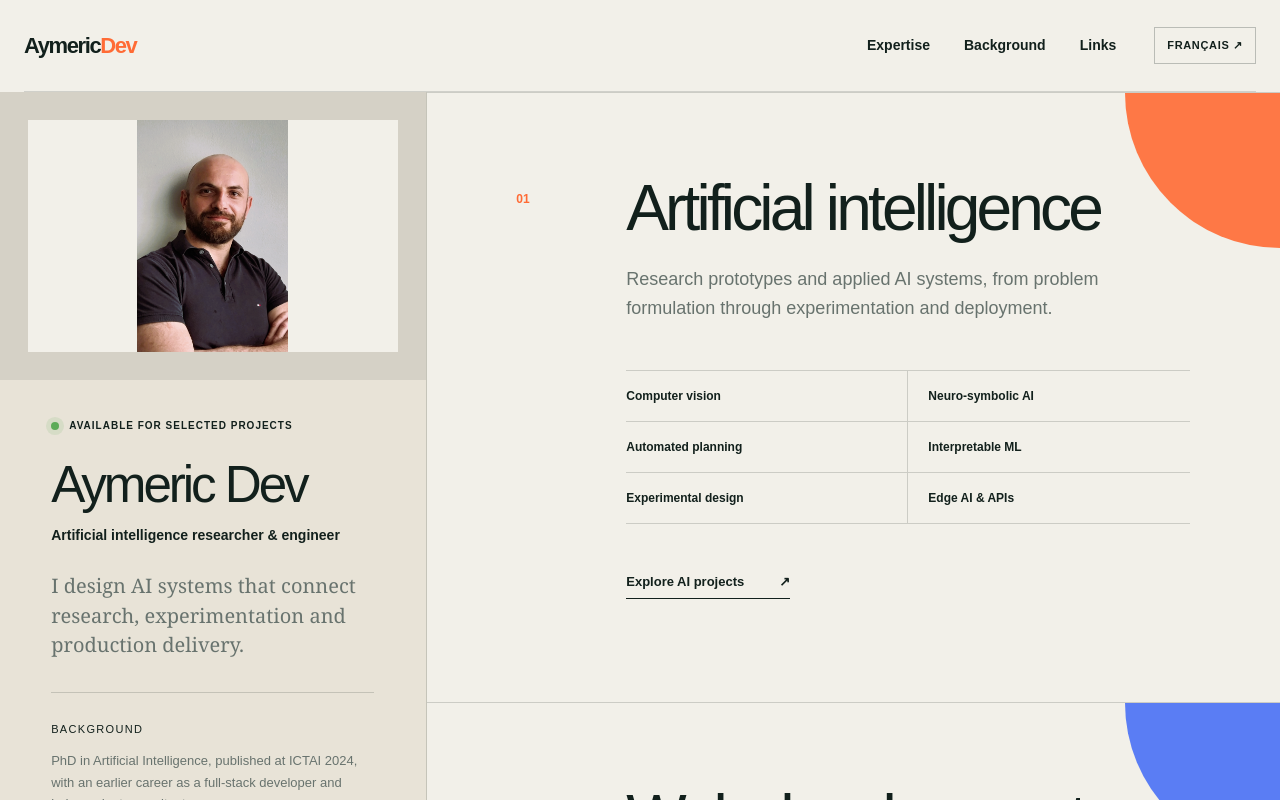
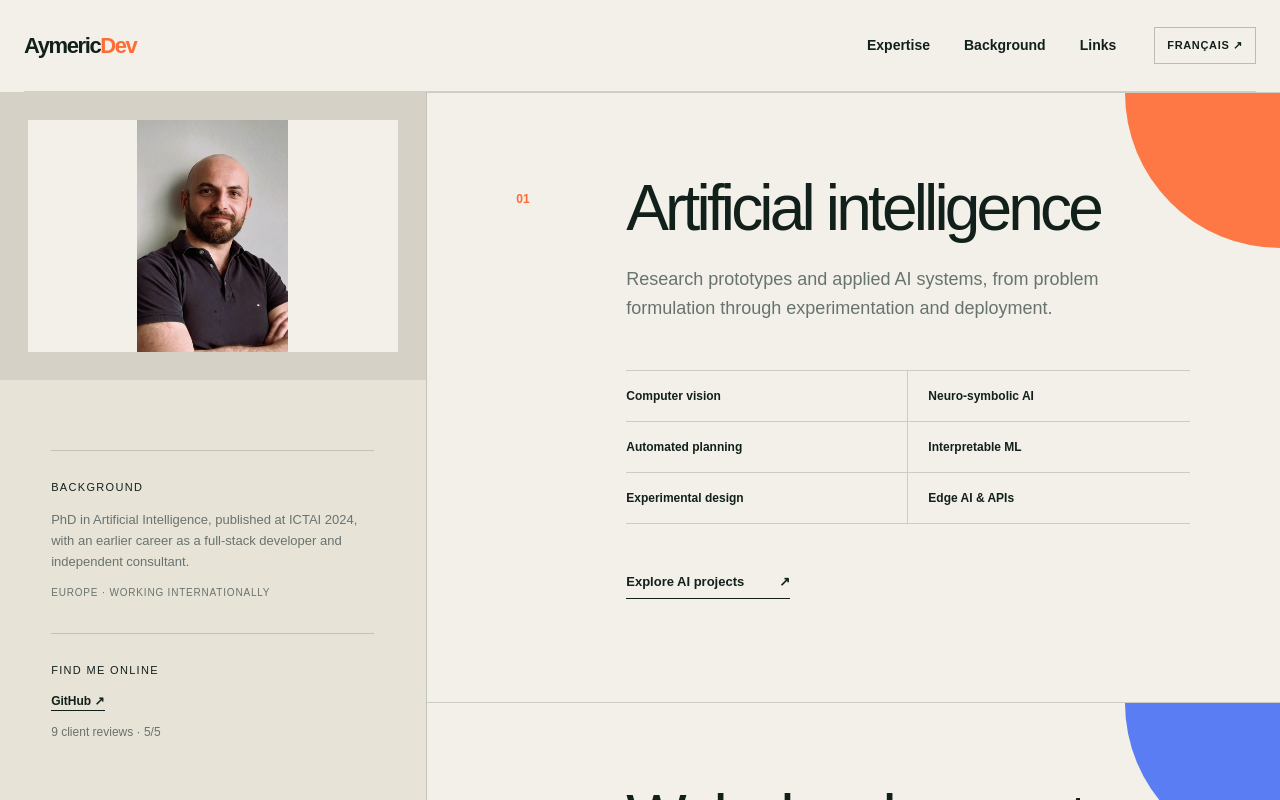
Before and after one commit to aymeric75/my-freelance-website, a Next.js app: page /en in a window 1280 px wide. Shown: the top 800 px of the page. Built offline with nearby package versions, Linux system fonts and the light colour scheme.

Commit message:
deux modifs

```diff
--- a/app/home-content.tsx
+++ b/app/home-content.tsx
@@ -5,7 +5,7 @@ export type Language = "fr" | "en"
 
 const copy = {
   fr: {
-    nav:["Expertise","Parcours","Liens"], switchLabel:"English", status:"Disponible pour de nouveaux projets", role:"Chercheur & ingénieur en intelligence artificielle", bio:"Je conçois des systèmes d’IA qui relient recherche, expérimentation et mise en production.", curriculum:"Docteur en intelligence artificielle, publié à ICTAI 2024, avec une expérience antérieure de développeur full-stack et de consultant indépendant.", location:"Europe · Missions internationales", intro:"Domaines d’expertise", headline:"De la recherche à des systèmes qui fonctionnent dans le monde réel.", cvTitle:"Parcours en bref", linksTitle:"Me retrouver", reviews:"9 évaluations client · 5/5", footer:"Conçu comme un lien entre recherche et ingénierie.",
+    nav:["Expertise","Parcours","Liens"], switchLabel:"English", status:"Disponible pour de nouveaux projets", role:"Chercheur & ingénieur en intelligence artificielle", bio:"Je conçois des systèmes d’IA qui relient recherche, expérimentation et mise en production.", curriculum:"Docteur en intelligence artificielle, avec une expérience antérieure de développeur full-stack et de consultant indépendant.", location:"Europe · Missions internationales", intro:"Domaines d’expertise", headline:"De la recherche à des systèmes qui fonctionnent dans le monde réel.", cvTitle:"Parcours en bref", linksTitle:"Me retrouver", reviews:"9 évaluations client · 5/5", footer:"Conçu comme un lien entre recherche et ingénierie.",
     themes:[
       {slug:"ai",number:"01",title:"Intelligence artificielle",description:"Conception de prototypes de recherche et de systèmes d’IA appliquée, depuis la formulation du problème jusqu’au déploiement.",skills:["Vision par ordinateur","IA neuro-symbolique","Planification automatisée","Machine learning interprétable","Conception expérimentale","Edge AI & APIs"],link:"Découvrir les projets IA",accent:"orange"},
       {slug:"web",number:"02",title:"Développement web",description:"Une expérience solide de systèmes web en production, d’intégrations métiers et de plateformes e-commerce.",skills:["Développement full-stack","APIs & intégrations","PrestaShop & WordPress","Performance & SEO","Vue.js","Maintenance en production"],link:"Voir les projets web",accent:"blue"},
@@ -28,7 +28,6 @@ export function HomeContent({language}:{language:Language}) {
     <header className="site-header home-header"><Link className="wordmark" href={`/${language}`}>Aymeric<span>Dev</span></Link><nav aria-label="Navigation principale"><a href="#expertise">{t.nav[0]}</a><a href="#profile-cv">{t.nav[1]}</a><a href="#profile-links">{t.nav[2]}</a></nav><Link className="language-switch" href={`/${otherLanguage}`} hrefLang={otherLanguage}>{t.switchLabel} <span>↗</span></Link></header>
     <main className="portfolio-layout">
       <aside className="profile-column"><div className="profile-photo"><div className="profile-photo-frame"><Image src="/images/profile/aymeric.jpg" alt="Aymeric Dev" fill priority sizes="(max-width: 860px) 100vw, 33vw"/></div></div><div className="profile-content">
-        <p className="availability"><span/>{t.status}</p><h1>Aymeric Dev</h1><p className="profile-role">{t.role}</p><p className="profile-bio">{t.bio}</p>
         <section className="profile-block" id="profile-cv"><h2>{t.cvTitle}</h2><p>{t.curriculum}</p><p className="profile-location">{t.location}</p></section>
         <section className="profile-block" id="profile-links"><h2>{t.linksTitle}</h2><div className="profile-links"><a href="https://github.com/aymeric75" target="_blank" rel="noreferrer">GitHub ↗</a><span>{t.reviews}</span></div></section>
       </div></aside>
```
